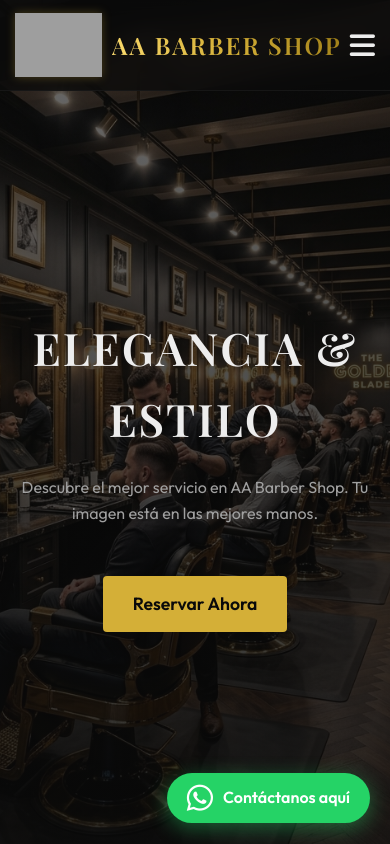
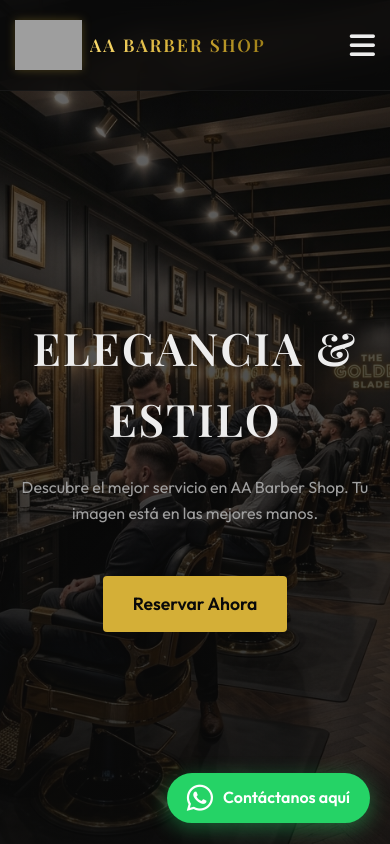
Before and after one commit to aabarbershop/aa.barbershop, a plain HTML site: page index.html in a window 390 px wide. Shown: the top 844 px of the page. Drawn offline with nearby package versions, Linux system fonts and the light colour scheme; grey boxes are pictures that could not be loaded; a web font is replaced by a local one.

Commit message:
Actualización CSS

```diff
--- a/styles.css
+++ b/styles.css
@@ -451,21 +451,27 @@ footer p {
     .nav-container {
         justify-content: space-between;
         min-height: 90px;
-        padding: 10px 15px;
+        padding: 5px 15px;
     }
     .brand-logo {
         position: static;
         transform: none;
-        gap: 10px;
+        gap: 8px;
     }
     .brand-logo img {
-        height: 65px;
+        height: 50px;
     }
     .brand-name {
-        font-size: 1.5rem;
+        font-size: 1.1rem;
+        white-space: normal;
+        line-height: 1.1;
     }
     .hamburger {
         display: block;
+    }
+
+    .services-grid {
+        grid-template-columns: 1fr;
     }
 
     .nav-links {
```
